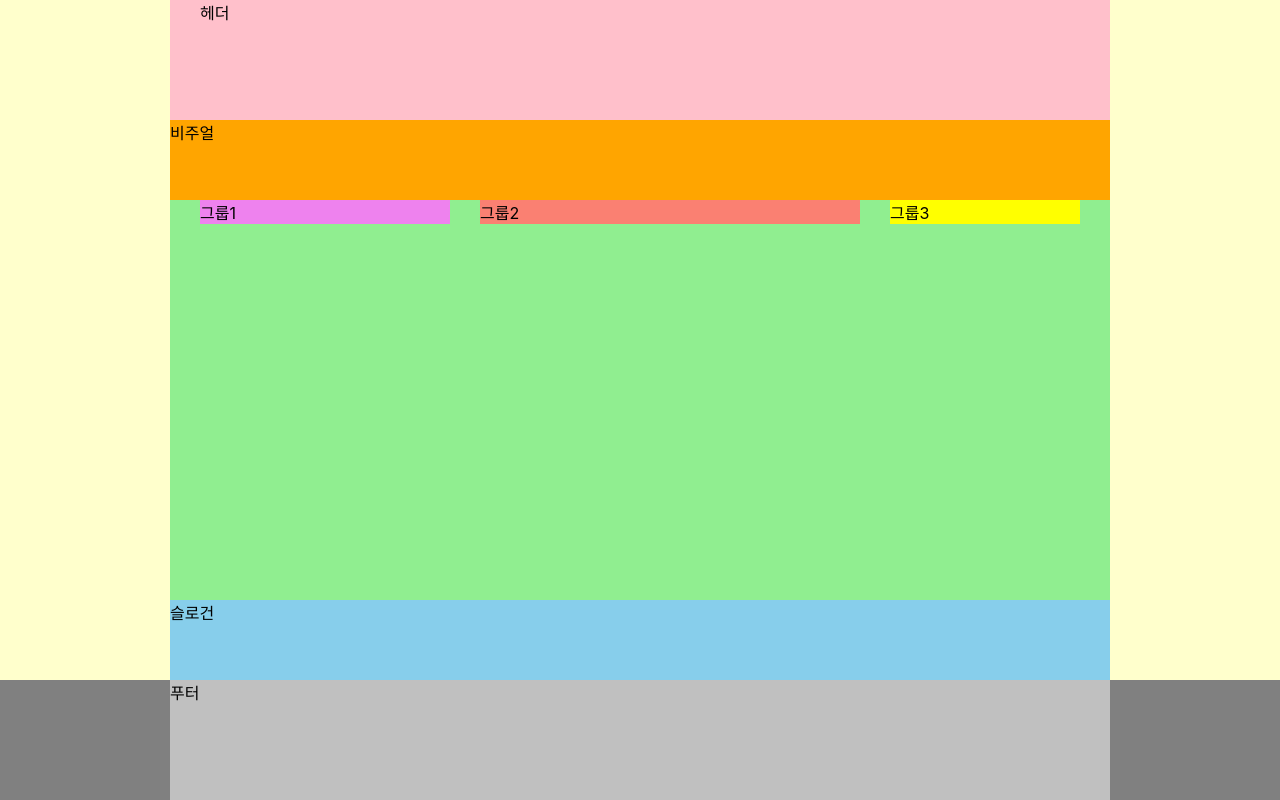
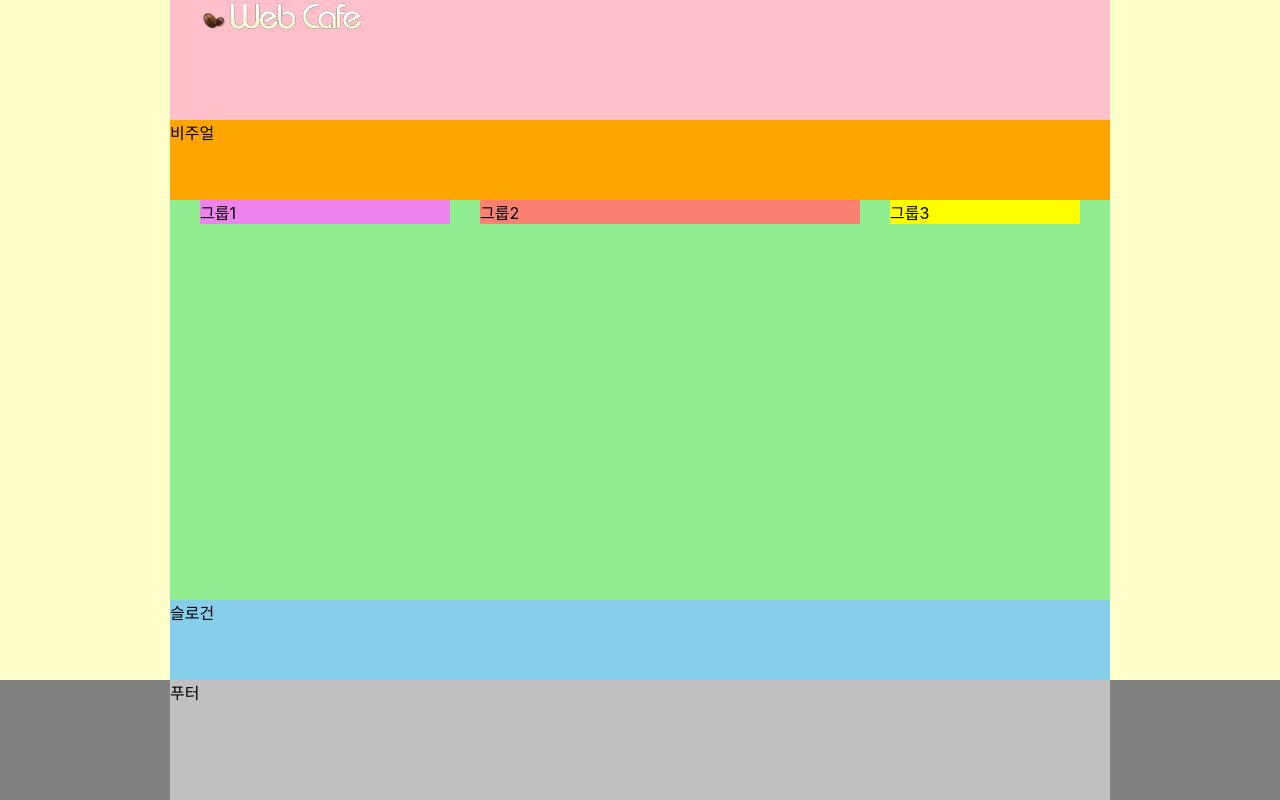
Before and after one commit to seohyun0620/HTML5, a website: page index.html in a window 1280 px wide. Drawn offline with Linux system fonts and the light colour scheme; a web font is replaced by a local one.

Commit message:
logo삽입

```diff
--- a/index.html
+++ b/index.html
@@ -11,7 +11,14 @@
   <link rel="stylesheet" href="./styles/style.css" />
 </head>
 <body>
-<header class="header">헤더</header>
+<header class="header">
+  <h1 class="logo">
+    <a href="./index-complete.html">
+    <img src="./assets/logo.png" alt="">
+  </a>
+  </h1>
+
+</header>
 <div class="visual">비주얼</div>
 <main class="main">
   <div class="group group1">그룹1</div>
```
